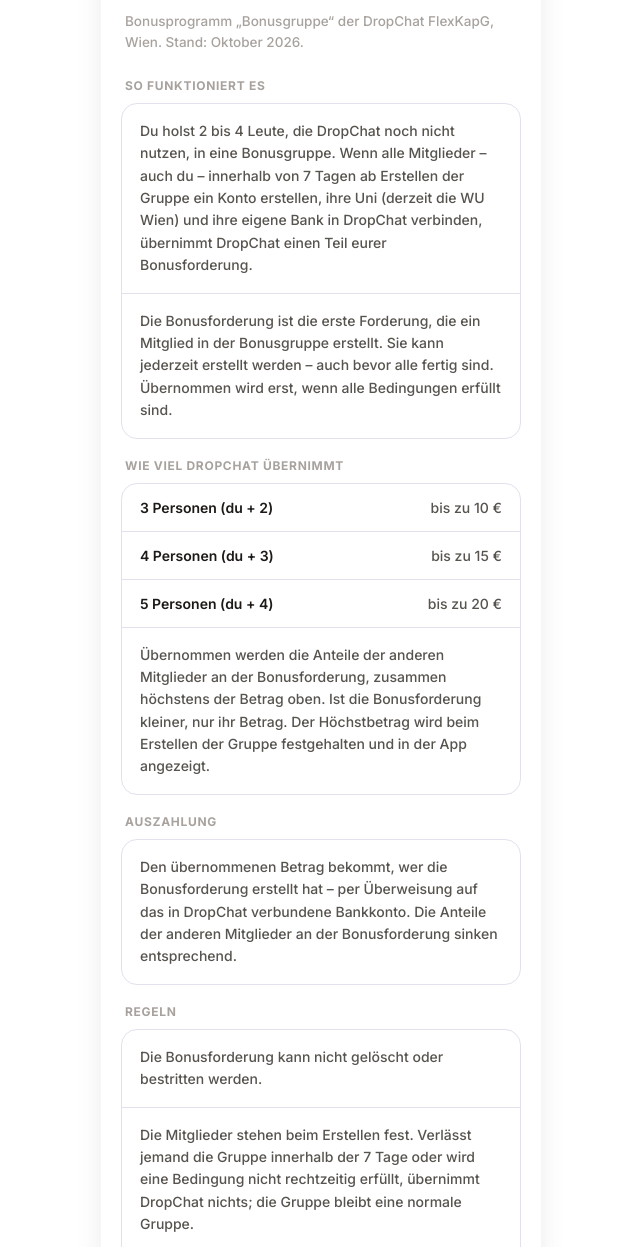
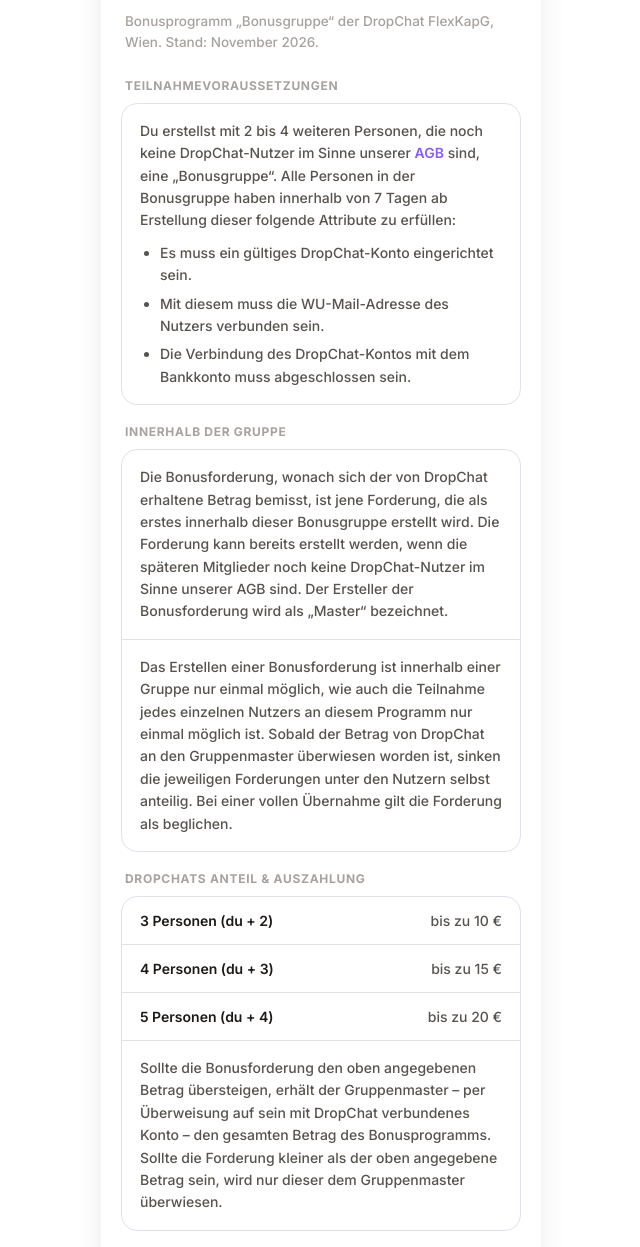
Before and after one commit to feklug/DropChat-Website, a plain HTML site: page teilnahmebedingungen.html in a window 1280 px wide. Shown: the part 53-1300 px from the top of the page, without its empty margins (319-959 px from the left). Drawn offline with Linux system fonts and the light colour scheme.

Commit message:
Add files via upload

```diff
--- a/teilnahmebedingungen.html
+++ b/teilnahmebedingungen.html
@@ -29,25 +29,32 @@
     </header>
 
     <p class="einleitung">
-      Bonusprogramm „Bonusgruppe“ der DropChat FlexKapG, Wien. Stand: Oktober 2026.
+      Bonusprogramm „Bonusgruppe“ der DropChat FlexKapG, Wien. Stand: November 2026.
     </p>
 
-    <h2 class="abschnitt-titel">So funktioniert es</h2>
+    <h2 class="abschnitt-titel">Teilnahmevoraussetzungen</h2>
+    <section class="karte">
+      <div class="karte-text">
+        <p>Du erstellst mit 2 bis 4 weiteren Personen, die noch keine DropChat-Nutzer im Sinne unserer <a href="agb.html">AGB</a> sind, eine „Bonusgruppe“. Alle Personen in der Bonusgruppe haben innerhalb von 7 Tagen ab Erstellung dieser folgende Attribute zu erfüllen:</p>
+        <ul class="karte-liste">
+          <li>Es muss ein gültiges DropChat-Konto eingerichtet sein.</li>
+          <li>Mit diesem muss die WU-Mail-Adresse des Nutzers verbunden sein.</li>
+          <li>Die Verbindung des DropChat-Kontos mit dem Bankkonto muss abgeschlossen sein.</li>
+        </ul>
+      </div>
+    </section>
+
+    <h2 class="abschnitt-titel">Innerhalb der Gruppe</h2>
     <section class="karte">
       <p class="karte-text">
-        Du holst 2 bis 4 Leute, die DropChat noch nicht nutzen, in eine Bonusgruppe. Wenn alle Mitglieder –
-        auch du – innerhalb von 7 Tagen ab Erstellen der Gruppe ein Konto erstellen, ihre Uni (derzeit die
-        WU Wien) und ihre eigene Bank in DropChat verbinden, übernimmt DropChat einen Teil eurer
-        Bonusforderung.
+        Die Bonusforderung, wonach sich der von DropChat erhaltene Betrag bemisst, ist jene Forderung, die als erstes innerhalb dieser Bonusgruppe erstellt wird. Die Forderung kann bereits erstellt werden, wenn die späteren Mitglieder noch keine DropChat-Nutzer im Sinne unserer AGB sind. Der Ersteller der Bonusforderung wird als „Master“ bezeichnet.
       </p>
       <p class="karte-text">
-        Die Bonusforderung ist die erste Forderung, die ein Mitglied in der Bonusgruppe erstellt. Sie kann
-        jederzeit erstellt werden – auch bevor alle fertig sind. Übernommen wird erst, wenn alle Bedingungen
-        erfüllt sind.
+        Das Erstellen einer Bonusforderung ist innerhalb einer Gruppe nur einmal möglich, wie auch die Teilnahme jedes einzelnen Nutzers an diesem Programm nur einmal möglich ist. Sobald der Betrag von DropChat an den Gruppenmaster überwiesen worden ist, sinken die jeweiligen Forderungen unter den Nutzern selbst anteilig. Bei einer vollen Übernahme gilt die Forderung als beglichen.
       </p>
     </section>
 
-    <h2 class="abschnitt-titel">Wie viel DropChat übernimmt</h2>
+    <h2 class="abschnitt-titel">DropChats Anteil &amp; Auszahlung</h2>
     <section class="karte">
       <div class="zeile">
         <span class="zeile-label">3 Personen (du + 2)</span>
@@ -62,40 +69,30 @@
         <span class="zeile-wert">bis zu 20 €</span>
       </div>
       <p class="karte-text">
-        Übernommen werden die Anteile der anderen Mitglieder an der Bonusforderung, zusammen höchstens der
-        Betrag oben. Ist die Bonusforderung kleiner, nur ihr Betrag. Der Höchstbetrag wird beim Erstellen der
-        Gruppe festgehalten und in der App angezeigt.
+        Sollte die Bonusforderung den oben angegebenen Betrag übersteigen, erhält der Gruppenmaster – per Überweisung auf sein mit DropChat verbundenes Konto – den gesamten Betrag des Bonusprogramms. Sollte die Forderung kleiner als der oben angegebene Betrag sein, wird nur dieser dem Gruppenmaster überwiesen.
       </p>
     </section>
 
-    <h2 class="abschnitt-titel">Auszahlung</h2>
+    <h2 class="abschnitt-titel">Teilnahmebedingungen &amp; Folgen</h2>
     <section class="karte">
       <p class="karte-text">
-        Den übernommenen Betrag bekommt, wer die Bonusforderung erstellt hat – per Überweisung auf das in
-        DropChat verbundene Bankkonto. Die Anteile der anderen Mitglieder an der Bonusforderung sinken
-        entsprechend.
+        Die Bonusforderung kann in der Höhe des Betrages weder bestritten, gelöscht noch bearbeitet werden; andernfalls erlischt die Bonusforderung ersatzlos.
+      </p>
+      <p class="karte-text">
+        Ohne die Erfüllung der Teilnahmevoraussetzungen in der dafür angegebenen Frist erlischt die Bonusforderung und die Gruppe bleibt als normale Gruppe bestehen. Dies gilt analog, wenn ein Mitglied der Gruppe innerhalb von 7 Tagen ab Erstellung dieser austritt oder sein Konto löscht.
+      </p>
+      <p class="karte-text">
+        Jede Person, Telefonnummer, Bankverbindung und WU-Mail-Adresse können nur einmal verwendet werden. Eine wiederholte Teilnahme am Bonusprogramm ist für jede natürliche Person ausgeschlossen.
+      </p>
+      <p class="karte-text">
+        Bei Missbrauch einer dieser Bedingungen übernimmt DropChat keinen Anteil. Wurde der Betrag bereits an den Gruppenmaster ausbezahlt, ist dieser zur vollständigen Rückerstattung verpflichtet. Ebenfalls ist DropChat berechtigt, das Konto derjenigen Nutzer zu löschen und damit deren Nutzungsvertrag zu beenden, die an einem Missbrauch beteiligt waren.
       </p>
     </section>
 
-    <h2 class="abschnitt-titel">Regeln</h2>
+    <h2 class="abschnitt-titel">Unverbindlichkeit des Angebots</h2>
     <section class="karte">
-      <p class="karte-text">Die Bonusforderung kann nicht gelöscht oder bestritten werden.</p>
       <p class="karte-text">
-        Die Mitglieder stehen beim Erstellen fest. Verlässt jemand die Gruppe innerhalb der 7 Tage oder wird
-        eine Bedingung nicht rechtzeitig erfüllt, übernimmt DropChat nichts; die Gruppe bleibt eine normale
-        Gruppe.
-      </p>
-      <p class="karte-text">
-        Auswählbar ist nur, wer noch kein DropChat-Konto hat und noch nie in einer Bonusgruppe war. Jede Person
-        kann nur einmal eine Bonusgruppe erstellen.
-      </p>
-      <p class="karte-text">
-        Jede Person, Telefonnummer, Bankverbindung und Uni-Mail zählt nur einmal. Bei Missbrauch (z. B. fremde
-        oder geteilte Konten) übernimmt DropChat nichts.
-      </p>
-      <p class="karte-text">
-        DropChat kann das Programm jederzeit beenden oder die Beträge für neue Gruppen ändern; bereits
-        laufende Bonusgruppen bleiben gültig.
+        DropChat ist berechtigt, das Bonusprogramm mit Wirkung für die Zukunft einzustellen oder die Beträge zu ändern. Hierzu bedarf es keiner Vorinformation vonseiten DropChats. Bereits erstellte Gruppen, die sich innerhalb der 7-Tages-Frist befinden, bleiben zu den zum Zeitpunkt der Erstellung gültigen Konditionen bestehen.
       </p>
     </section>
 
```
Also changed, not shown: datenschutz.html (+17 -18 lines).
